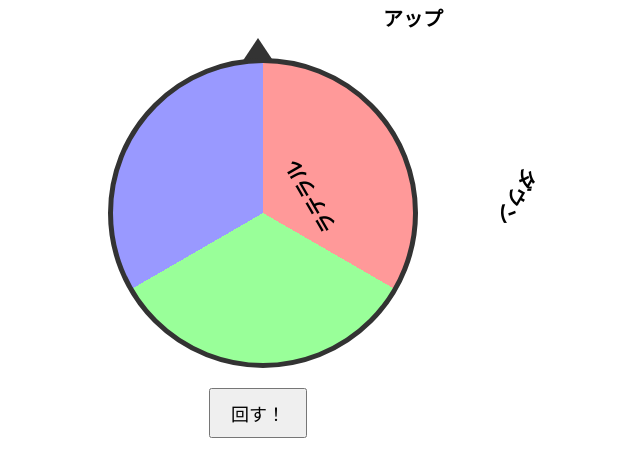
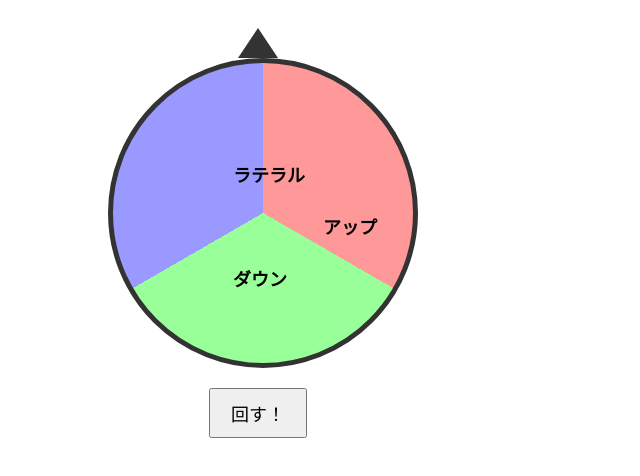
Before and after one commit to j-medicalnlp/chunk-roulette, a plain HTML site: page index.html in a window 1280 px wide. Shown: the whole page, without its empty margins (382-1022 px from the left). Drawn offline with Linux system fonts and the light colour scheme.

Commit message:
Update index.html

```diff
--- a/index.html
+++ b/index.html
@@ -31,22 +31,22 @@
         }
         .wheel span {
             position: absolute;
-            width: 100%;
-            text-align: center;
+            left: 50%;
+            top: 50%;
+            transform-origin: 0 0;
             font-weight: bold;
-            font-size: 20px;
-            transform-origin: 50% 50%;
+            font-size: 18px;
         }
         .pointer {
             position: absolute;
-            top: -20px;
+            top: -30px;
             left: 50%;
-            transform: translateX(-50%);
+            transform: translateX(-50%) rotate(180deg);
             width: 0;
             height: 0;
             border-left: 20px solid transparent;
             border-right: 20px solid transparent;
-            border-bottom: 30px solid #333;
+            border-top: 30px solid #333;
         }
         .result {
             margin-top: 20px;
@@ -64,9 +64,9 @@
     <div class="roulette-container">
         <div class="pointer"></div>
         <div class="wheel" id="wheel">
-            <span style="top: 20%; transform: rotate(0deg) translateY(-120px);">アップ</span>
-            <span style="top: 20%; transform: rotate(120deg) translateY(-120px);">ダウン</span>
-            <span style="top: 20%; transform: rotate(240deg) translateY(-120px);">ラテラル</span>
+            <span style="transform: rotate(0deg) translate(60px) rotate(0deg);">アップ</span>
+            <span style="transform: rotate(120deg) translate(60px) rotate(-120deg);">ダウン</span>
+            <span style="transform: rotate(240deg) translate(60px) rotate(-240deg);">ラテラル</span>
         </div>
     </div>
     <button onclick="spinRoulette()">回す！</button>
```
